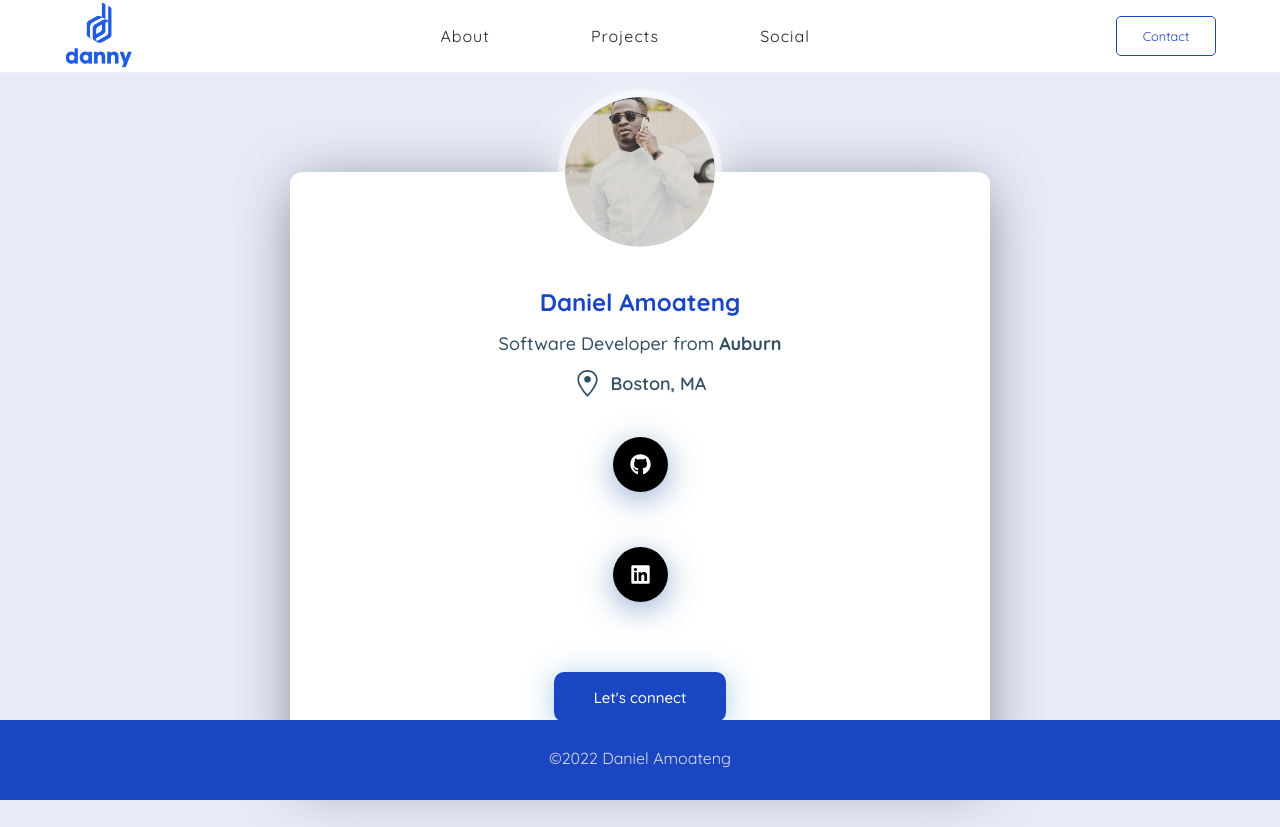
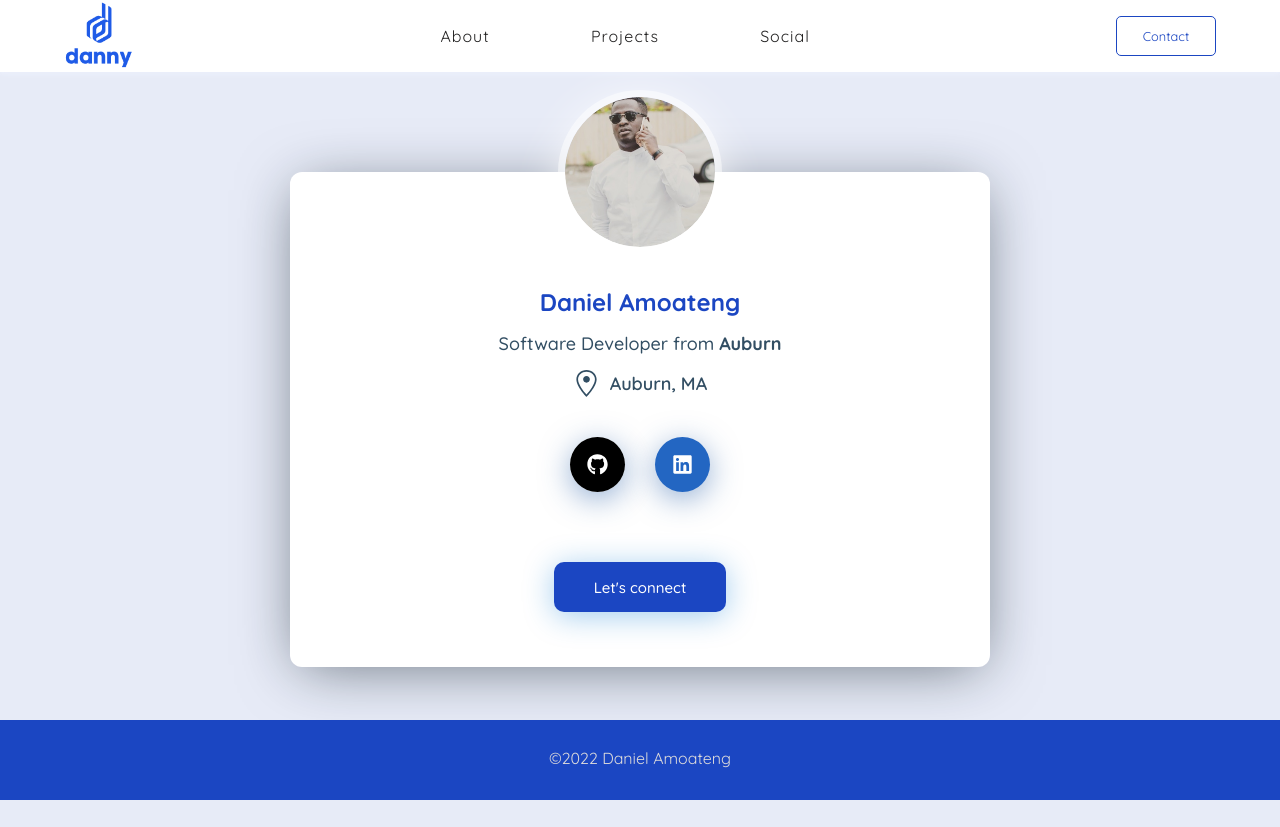
Before and after one commit to Danielamoateng1989/personalwebsite, a React (Create React App) app: page /contact in a window 1280 px wide. After the commit the page ends 800 px from the top, so only its background shows below. Built offline with nearby package versions, Linux system fonts and the light colour scheme.

Commit message:
fix social media icons in profile card

```diff
--- a/src/components/Aboutme.js
+++ b/src/components/Aboutme.js
@@ -25,18 +25,18 @@ const Aboutme = () => {
                   <GoLocation />
                 </span>
                 <span className="profile-card-loc__txt">
-                  Boston, MA
+                  Auburn, MA
                 </span>
               </div>
               <div className="profile-card-social">
-                <a href="https://github.com/Danielamoateng1989" className="profile-card-social__item github" target="">
+                <a href="https://github.com/Danielamoateng1989" className="profile-card-social__item github " target="">
                   <span className="icon-font">
                     <FaGithub />
                   </span>
                 </a>
-              </div>
-              <div className="profile-card-social">
-                <a href="https://www.linkedin.com/in/daniel-amoateng-959a27181/" className="profile-card-social__item github" target="">
+
+
+              <a href="https://www.linkedin.com/in/daniel-amoateng-959a27181/" className="profile-card-social__item linkedin" target="">
                   <span className="icon-font">
                     <FaLinkedin />
                   </span>
--- a/src/index.css
+++ b/src/index.css
@@ -1175,12 +1175,14 @@ a, a:hover {
   }
 }
 
-.profile-card-social__item.instagram {
+
+
+.profile-card-social__item.github {
   background: linear-gradient(45deg, #000000, #000000);
 }
 
-.profile-card-social__item.github {
-  background: linear-gradient(45deg, #000000, #000000);
+.profile-card-social__item.linkedin {
+  background: #2366c2;
 }
 .profile-card-social .icon-font {
   display: inline-flex;
```
